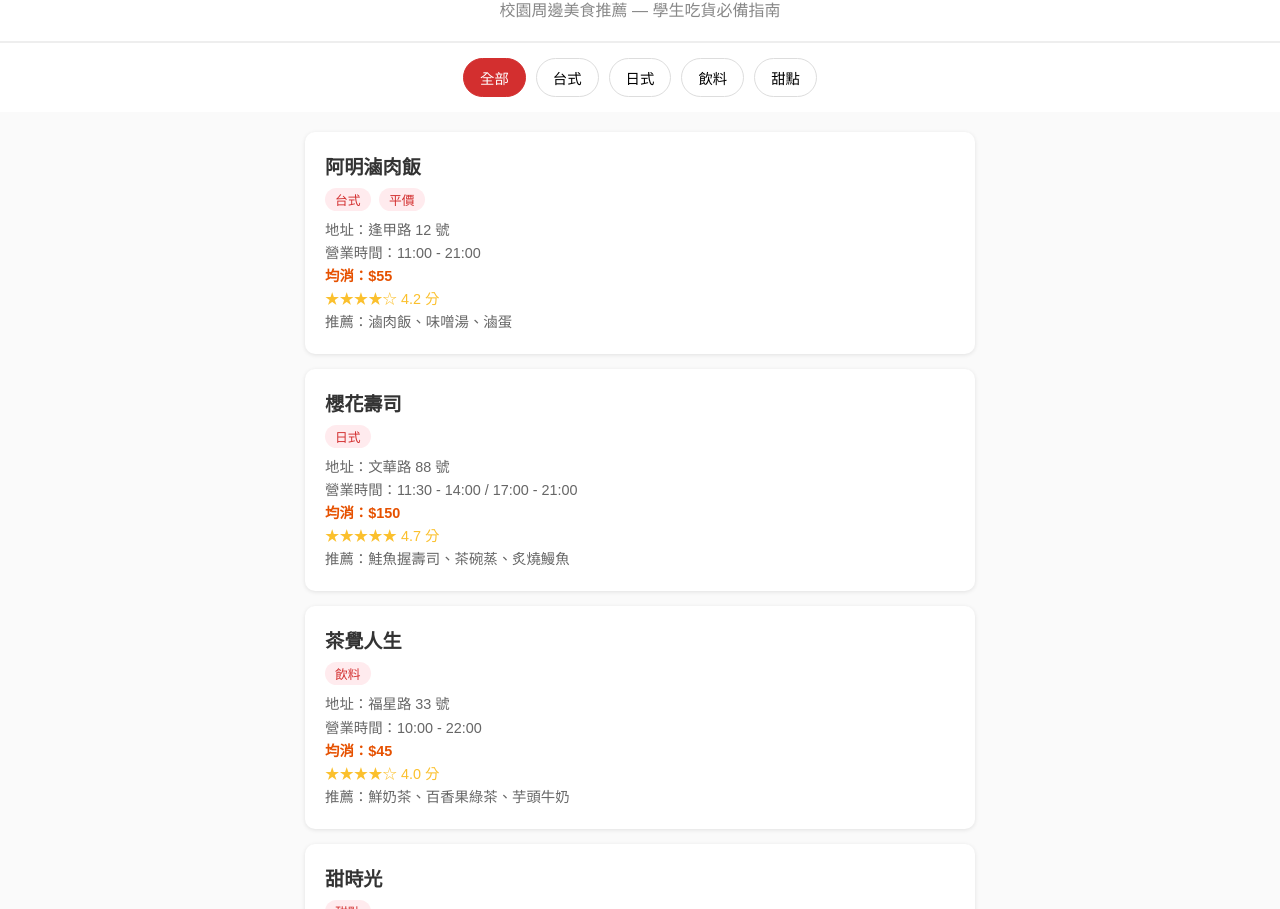
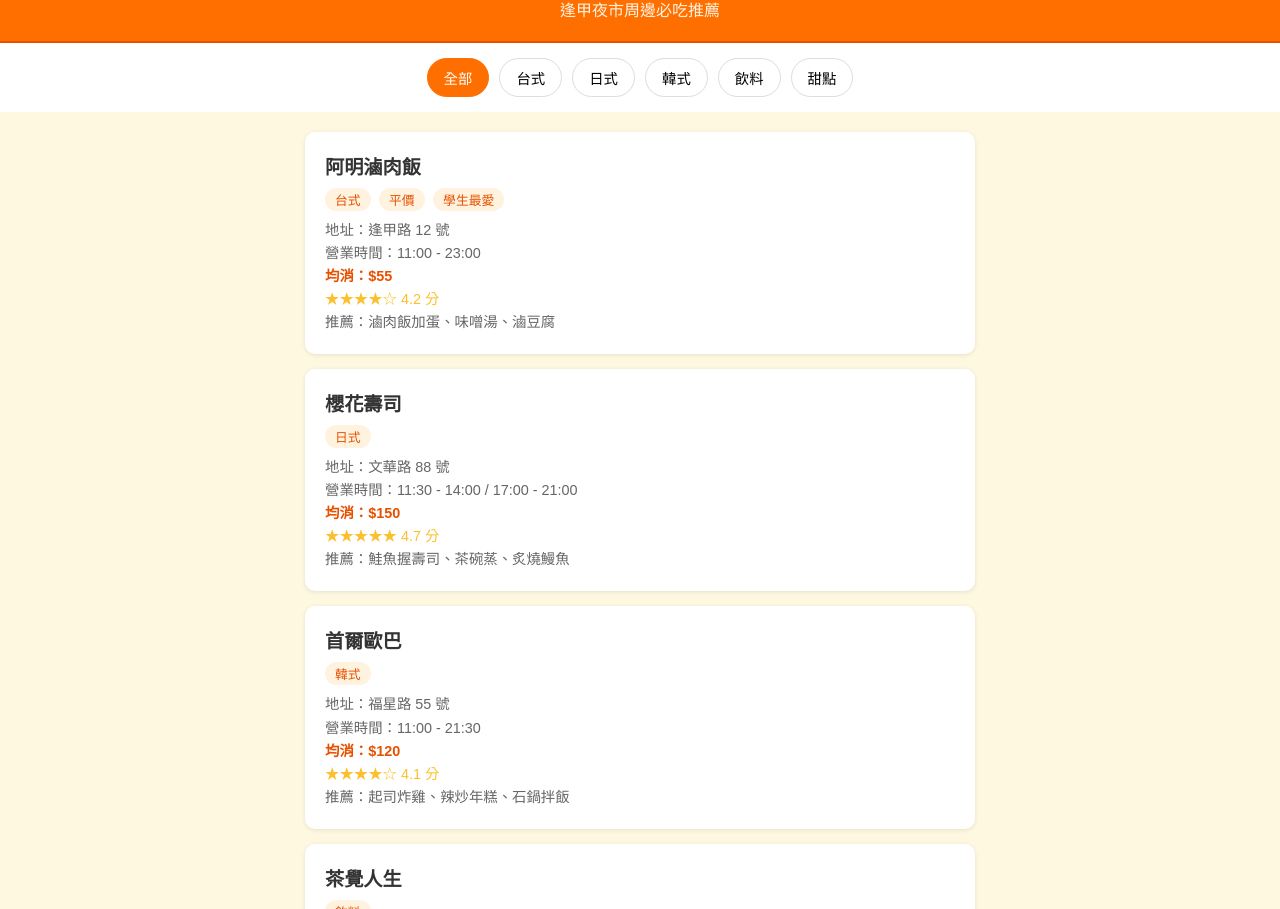
Before and after one commit to tky124890-droid/w5-exec., a plain HTML site: page index.html in a window 1280 px wide. Shown: the part 69-978 px from the top of the page. Drawn offline with Linux system fonts and the light colour scheme.

Commit message:
Add files via upload

```diff
--- a/index.html
+++ b/index.html
@@ -9,24 +9,24 @@
 
         body {
             font-family: "Microsoft JhengHei", Arial, sans-serif;
-            background-color: #fafafa;
+            background-color: #fff8e1;
             color: #333;
         }
 
         header {
-            background-color: #ffffff;
+            background-color: #ff6f00;
             padding: 20px;
             text-align: center;
-            border-bottom: 2px solid #eee;
+            border-bottom: 2px solid #e65100;
         }
 
         header h1 {
-            color: #d32f2f;
+            color: #ffffff;
             font-size: 1.8em;
         }
 
         header p {
-            color: #888;
+            color: #fff3e0;
             margin-top: 5px;
         }
 
@@ -49,9 +49,9 @@
         }
 
         .filter-bar button.active {
-            background-color: #d32f2f;
+            background-color: #ff6f00;
             color: #fff;
-            border-color: #d32f2f;
+            border-color: #ff6f00;
         }
 
         .restaurant-list {
@@ -75,8 +75,8 @@
 
         .restaurant-card .tag {
             display: inline-block;
-            background-color: #ffebee;
-            color: #d32f2f;
+            background-color: #fff3e0;
+            color: #e65100;
             padding: 2px 10px;
             border-radius: 12px;
             font-size: 0.8em;
@@ -109,14 +109,15 @@
 <body>
 
     <header>
-        <h1>逢甲美食地圖</h1>
-        <p>校園周邊美食推薦 — 學生吃貨必備指南</p>
+        <h1>逢甲美食地圖 — 夜市特輯</h1>
+        <p>逢甲夜市周邊必吃推薦</p>
     </header>
 
     <div class="filter-bar">
         <button class="active">全部</button>
         <button>台式</button>
         <button>日式</button>
+        <button>韓式</button>
         <button>飲料</button>
         <button>甜點</button>
     </div>
@@ -127,12 +128,13 @@
             <h2>阿明滷肉飯</h2>
             <span class="tag">台式</span>
             <span class="tag">平價</span>
+            <span class="tag">學生最愛</span>
             <div class="details">
                 <p>地址：逢甲路 12 號</p>
-                <p>營業時間：11:00 - 21:00</p>
+                <p>營業時間：11:00 - 23:00</p>
                 <p class="price">均消：$55</p>
                 <p class="rating">★★★★☆ 4.2 分</p>
-                <p>推薦：滷肉飯、味噌湯、滷蛋</p>
+                <p>推薦：滷肉飯加蛋、味噌湯、滷豆腐</p>
             </div>
         </div>
 
@@ -149,14 +151,26 @@
         </div>
 
         <div class="restaurant-card">
+            <h2>首爾歐巴</h2>
+            <span class="tag">韓式</span>
+            <div class="details">
+                <p>地址：福星路 55 號</p>
+                <p>營業時間：11:00 - 21:30</p>
+                <p class="price">均消：$120</p>
+                <p class="rating">★★★★☆ 4.1 分</p>
+                <p>推薦：起司炸雞、辣炒年糕、石鍋拌飯</p>
+            </div>
+        </div>
+
+        <div class="restaurant-card">
             <h2>茶覺人生</h2>
             <span class="tag">飲料</span>
             <div class="details">
                 <p>地址：福星路 33 號</p>
-                <p>營業時間：10:00 - 22:00</p>
-                <p class="price">均消：$45</p>
+                <p>營業時間：10:00 - 23:30</p>
+                <p class="price">均消：$50</p>
                 <p class="rating">★★★★☆ 4.0 分</p>
-                <p>推薦：鮮奶茶、百香果綠茶、芋頭牛奶</p>
+                <p>推薦：黑糖鮮奶、百香果綠茶、芋頭牛奶</p>
             </div>
         </div>
 
@@ -165,8 +179,8 @@
             <span class="tag">甜點</span>
             <div class="details">
                 <p>地址：西安街 7 號</p>
-                <p>營業時間：13:00 - 20:00</p>
-                <p class="price">均消：$90</p>
+                <p>營業時間：13:00 - 21:00</p>
+                <p class="price">均消：$95</p>
                 <p class="rating">★★★★☆ 4.3 分</p>
                 <p>推薦：草莓千層、焦糖布丁、抹茶戚風</p>
             </div>
```
